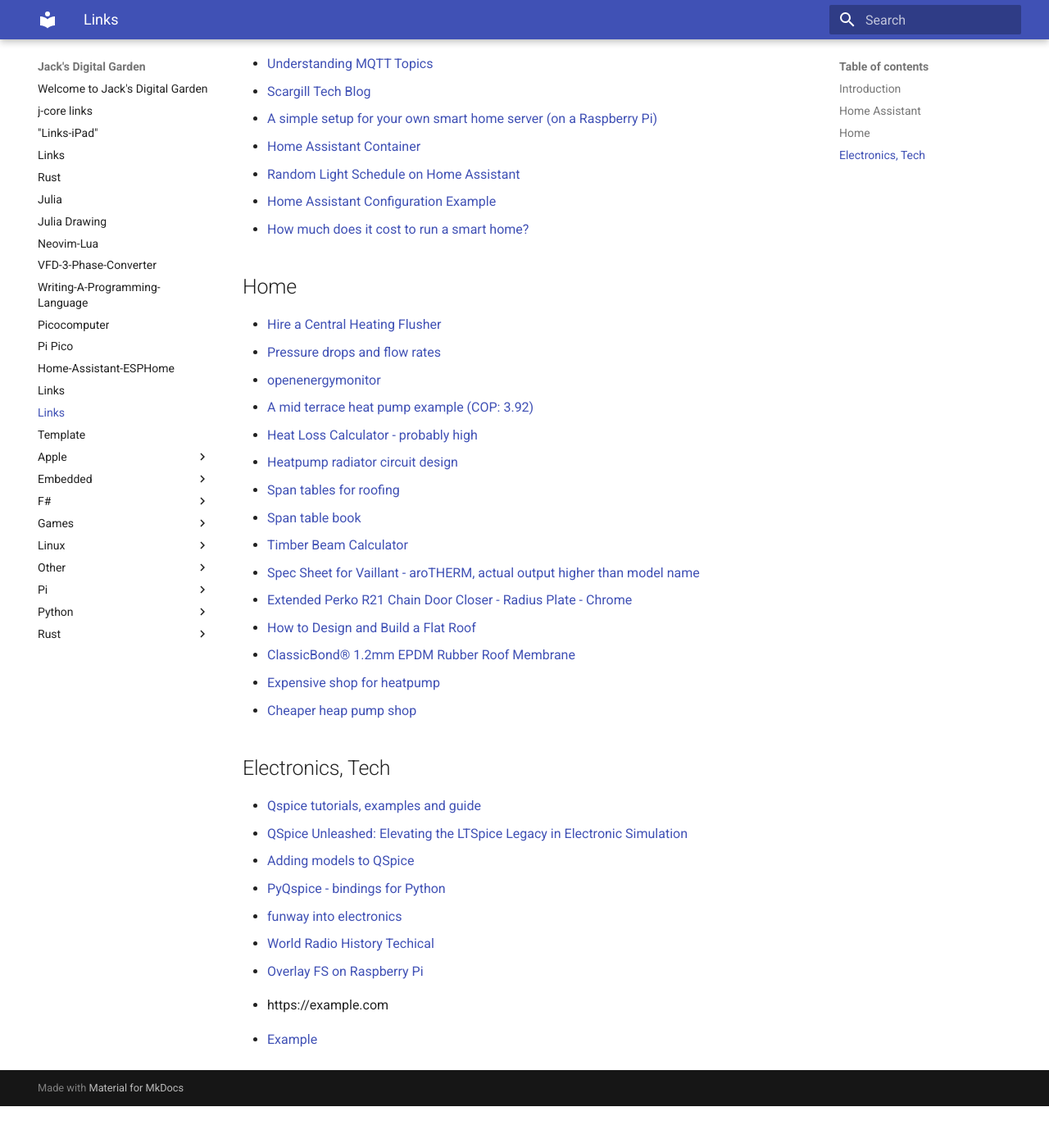
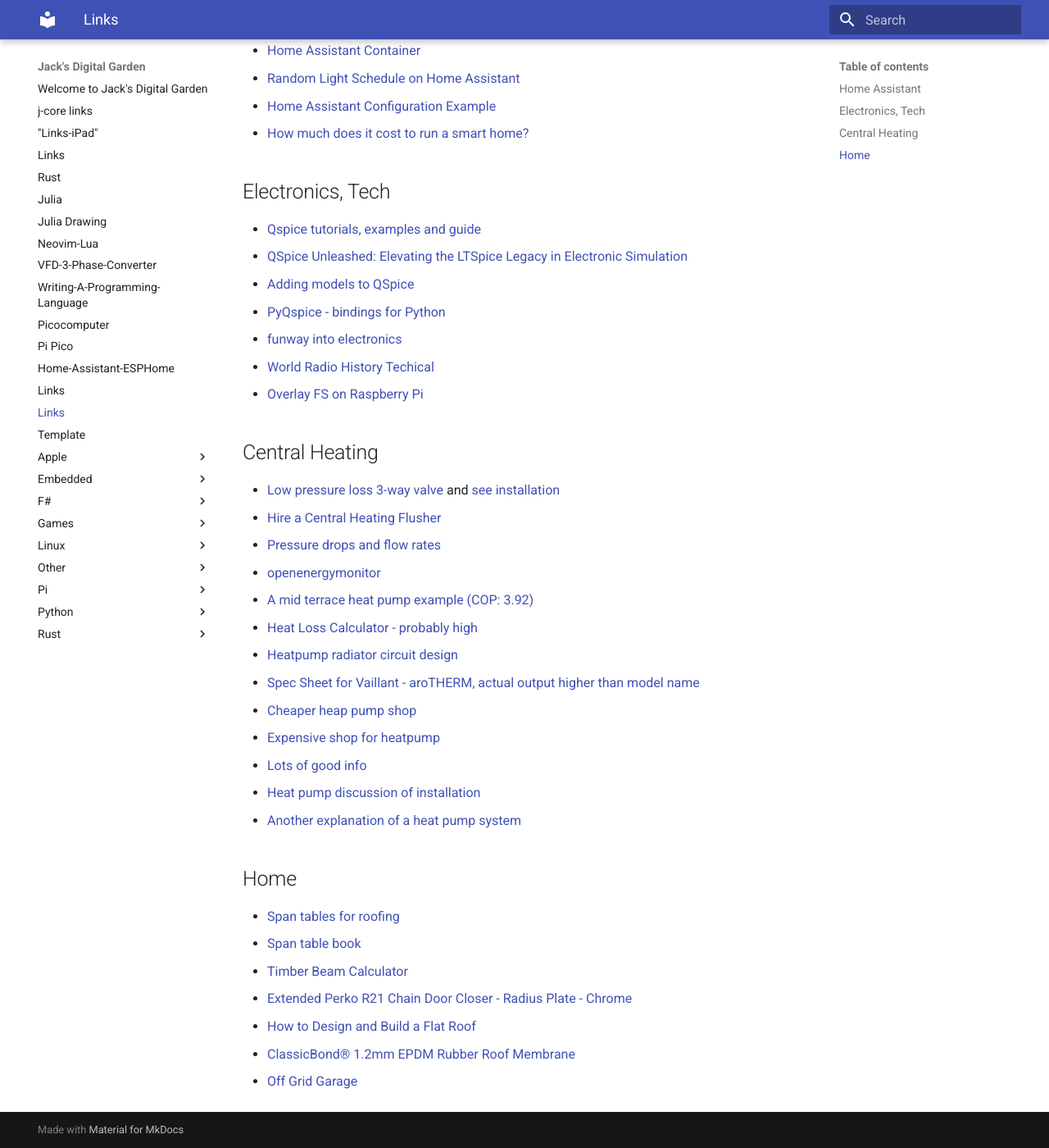
Before and after one commit to jchidley/mkdocs-material-test, an MkDocs documentation site: the page built from docs/2023-12-08-Links.md, in a window 1280 px wide and 1400 px high, scrolled down 282 px. Shown: the whole window at 82% size. Built offline with MkDocs 1.6.1 and Material for MkDocs 9.7.7, drawn with Linux system fonts in a browser that asks for light colours; before the commit the page ends 1631 px from its top, so only the background shows below that; some of the changed text lies outside the part shown.

Commit message:
Links Adjustments and Rename

```diff
--- a/docs/2023-12-08-Linksmd.md
+++ b/docs/2023-12-08-Links.md
@@ -5,10 +5,6 @@ title: "Links"
 <!-- markdownlint-disable MD025 -->
 # Links
 <!-- markdownlint-enable MD025 -->
-
-## Introduction
-
-A sentence
 
 ## Home Assistant
 
@@ -20,24 +16,6 @@ A sentence
 * [Home Assistant Configuration Example](https://github.com/arsaboo/homeassistant-config)
 * [How much does it cost to run a smart home?](https://notenoughtech.com/home-automation/smart-lights-wont-save-you-money/#google_vignette)
 
-## Home
-
-* [Hire a Central Heating Flusher](https://www.hss.com/hire/p/central-heating-flusher)
-* [Pressure drops and flow rates](https://heatpumps.co.uk/technical/pressure-drops-flow-rates/)
-* [openenergymonitor](https://shop.openenergymonitor.com/)
-* [A mid terrace heat pump example (COP: 3.92)](https://www.youtube.com/watch?v=m2-_x0XZUSM)
-* [Heat Loss Calculator - probably high](https://heatpunk.co.uk/loggedout)
-* [Heatpump radiator circuit design](https://trystanlea.org.uk/heatpumpradiators)
-* [Span tables for roofing](https://www.labcwarranty.co.uk/hubfs/Blog/Blog%20PDFs/labcw-tech-update-trada-span-tables.pdf)
-* [Span table book](https://bookshop.bmtrada.com/bookshop/view/ea646d16-d0eb-44ce-9270-b9427728ace4)
-* [Timber Beam Calculator](https://www.timberbeamcalculator.co.uk/en-gb/)
-* [Spec Sheet for Vaillant - aroTHERM, actual output higher than model name](https://www.vaillant.co.uk/downloads/aproducts/renewables-1/arotherm-plus/arotherm-plus-spec-sheet-1892564.pdf)
-* [Extended Perko R21 Chain Door Closer - Radius Plate - Chrome](https://www.ironmongerydirect.co.uk/product/extended-perko-r21-chain-door-closer-radius-plate-chrome-881923)
-* [How to Design and Build a Flat Roof](https://www.diydoctor.org.uk/projects/building_a_flat_roof.htm)
-* [ClassicBond® 1.2mm EPDM Rubber Roof Membrane](https://www.rubber4roofs.co.uk/classicbond-one-piece-epdm-rubber-roof-covering-1-20mm)
-* [Expensive shop for heatpump](https://www.cityplumbing.co.uk/p/vaillant-arotherm-plus-10kw-with-hydraulic-module-0010037209/p/477544#fo_c=2832&fo_k=71f677e3149bd6ff8dce19049c069852&fo_s=binggb?utm_source=rakuten&utm_medium=affiliate&utm_campaign=2454844:Sovrn+%28formerly+Viglink%29&utm_content=10&utm_term=uknetwork&ranMID=44920&ranEAID=je6NUbpObpQ&ranSiteID=je6NUbpObpQ-k53PU9yeJ.Fx8M3MzHZKtg)
-* [Cheaper heap pump shop](https://www.theheatpumpwarehouse.co.uk/)
-
 ## Electronics, Tech
 
 * [Qspice tutorials, examples and guide](https://github.com/KSKelvin-Github/Qspice/tree/main)
@@ -48,7 +26,28 @@ A sentence
 * [World Radio History Techical](https://www.worldradiohistory.com/Home-Tech.htm)
 * [Overlay FS on Raspberry Pi](https://forums.raspberrypi.com/viewtopic.php?t=254144)
 
-<!-- markdownlint-disable MD034 -->
-* https://example.com
-<!-- markdownlint-enable MD034 -->
-* [Example](https://example.com)
+## Central Heating
+
+* [Low pressure loss 3-way valve](https://midsummerwholesale.co.uk/buy/renewable-heat-accessories/mut-meccanica-tovo-sv-3-port-valve) and [see installation](https://youtu.be/qxtbHYf0OT0?si=XfdZTHkGuy6X0KZn&t=270)
+* [Hire a Central Heating Flusher](https://www.hss.com/hire/p/central-heating-flusher)
+* [Pressure drops and flow rates](https://heatpumps.co.uk/technical/pressure-drops-flow-rates/)
+* [openenergymonitor](https://shop.openenergymonitor.com/)
+* [A mid terrace heat pump example (COP: 3.92)](https://www.youtube.com/watch?v=m2-_x0XZUSM)
+* [Heat Loss Calculator - probably high](https://heatpunk.co.uk/loggedout)
+* [Heatpump radiator circuit design](https://trystanlea.org.uk/heatpumpradiators)
+* [Spec Sheet for Vaillant - aroTHERM, actual output higher than model name](https://www.vaillant.co.uk/downloads/aproducts/renewables-1/arotherm-plus/arotherm-plus-spec-sheet-1892564.pdf)
+* [Cheaper heap pump shop](https://www.theheatpumpwarehouse.co.uk/)
+* [Expensive shop for heatpump](https://www.cityplumbing.co.uk/p/vaillant-arotherm-plus-10kw-with-hydraulic-module-0010037209/p/477544#fo_c=2832&fo_k=71f677e3149bd6ff8dce19049c069852&fo_s=binggb?utm_source=rakuten&utm_medium=affiliate&utm_campaign=2454844:Sovrn+%28formerly+Viglink%29&utm_content=10&utm_term=uknetwork&ranMID=44920&ranEAID=je6NUbpObpQ&ranSiteID=je6NUbpObpQ-k53PU9yeJ.Fx8M3MzHZKtg)
+* [Lots of good info](Heat Pump Retrofit in a 1980s House: What's Involved?)
+* [Heat pump discussion of installation](https://youtu.be/tD0w3A00gWY?si=3d8JBHTwHAH5npwa&t=345)
+* [Another explanation of a heat pump system](https://youtu.be/GKb1WhtjHdc?si=YuN5IgWXbqkEMyPd&t=422)
+
+## Home
+
+* [Span tables for roofing](https://www.labcwarranty.co.uk/hubfs/Blog/Blog%20PDFs/labcw-tech-update-trada-span-tables.pdf)
+* [Span table book](https://bookshop.bmtrada.com/bookshop/view/ea646d16-d0eb-44ce-9270-b9427728ace4)
+* [Timber Beam Calculator](https://www.timberbeamcalculator.co.uk/en-gb/)
+* [Extended Perko R21 Chain Door Closer - Radius Plate - Chrome](https://www.ironmongerydirect.co.uk/product/extended-perko-r21-chain-door-closer-radius-plate-chrome-881923)
+* [How to Design and Build a Flat Roof](https://www.diydoctor.org.uk/projects/building_a_flat_roof.htm)
+* [ClassicBond® 1.2mm EPDM Rubber Roof Membrane](https://www.rubber4roofs.co.uk/classicbond-one-piece-epdm-rubber-roof-covering-1-20mm)
+* [Off Grid Garage](https://youtu.be/RrH-mCtJZO8?si=QgQs36i1rAnCOy-n)
```
